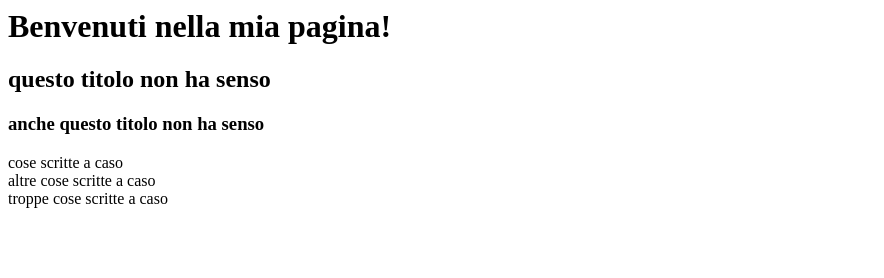
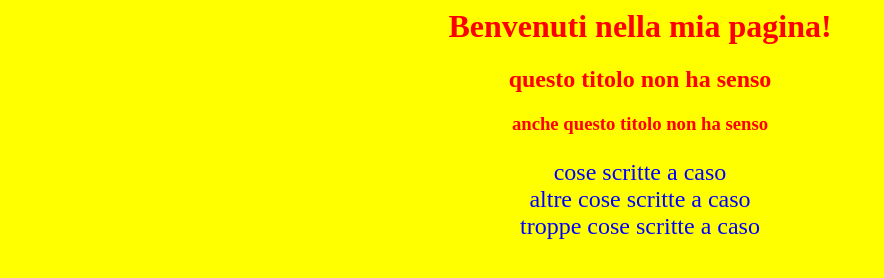
Before and after one commit to mauro-caboni/mauro-caboni.github.io, a plain HTML site: page index.html in a window 1280 px wide. Shown: the whole page, without its empty margins (0-884 px from the left). Drawn offline with Linux system fonts and the light colour scheme.

Commit message:
Update index.html

```diff
--- a/index.html
+++ b/index.html
@@ -1,8 +1,9 @@
 <html>
-<body>
+<body bgcolor="yellow">
 <title>
   Mauro's page
  </title>
+  <font align="center" style="Comic Sans MS" color="red">
 <h1>
   Benvenuti nella mia pagina!
 </h1>
@@ -12,11 +13,13 @@
   <h3>
     anche questo titolo non ha senso
   </h3>
-
+  </font>
+  <font size="5" color="blue" align="center">
   <p>
     cose scritte a caso <br>
     altre cose scritte a caso <br>
     troppe cose scritte a caso <br>
   </p>
+  </font>
 </body>
 </html>
```
